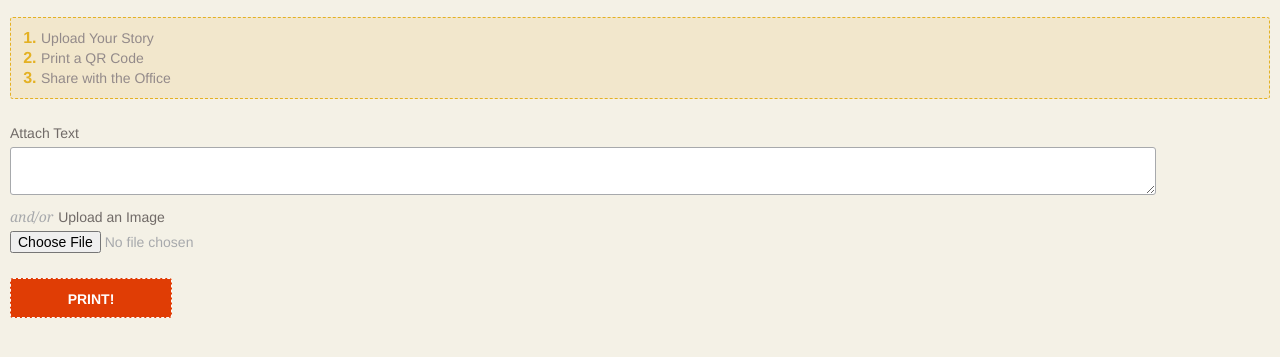
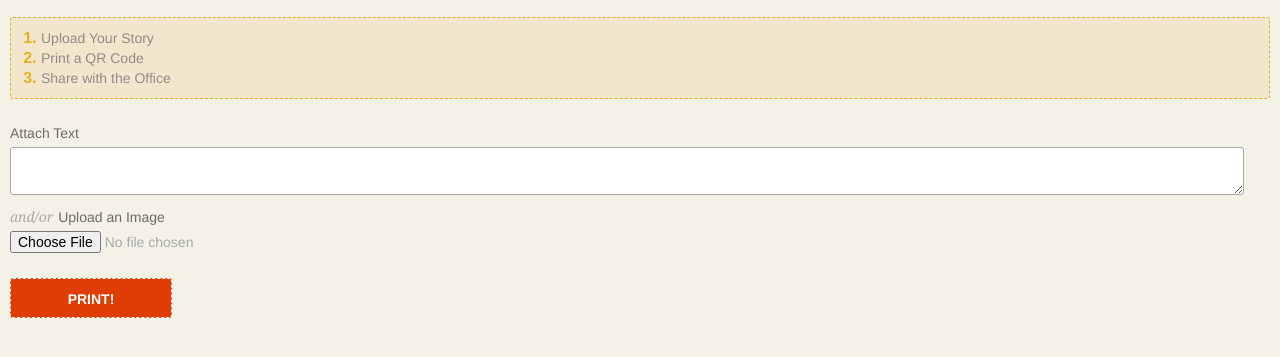
Before and after one commit to sunlightlabs/sunlight-2d, a plain HTML site: page buildout/index.html in a window 1280 px wide. Shown: the part 39-396 px from the top of the page. Drawn offline with Linux system fonts and the light colour scheme.

Commit message:
width of textarea

```diff
--- a/buildout/main.css
+++ b/buildout/main.css
@@ -24,7 +24,7 @@ body{
 h1 { font-size: 18px; font-weight: bold; border-bottom: 1px dashed #A7A9AC; margin-bottom: 20px; padding-bottom: 5px;}
 
 a.button { -moz-border-radius: 3px; -webkit-border-radius: 3px; background-color: #E03D05; padding: 10px 10px 8px; text-decoration: none; display: block; color: #fff; text-transform: uppercase; text-align: center; width: 140px; border:1px dashed #FCFAFA; font-weight: bold; margin-top: 25px;}
-textarea { padding: 5px; width: 90%; font-size: 16px;}
+textarea { padding: 5px; width: 97%; font-size: 16px;}
 
 div#story { background-color: #F2E7CC; border: dashed 1px #E4B123; padding: 10px; -moz-border-radius: 3px; -webkit-border-radius: 3px; margin-bottom: 25px;}
 ol { list-style-type: decimal; color: #E4B123; font-weight: bold; padding-left: 20px; font-size: 16px;}
```
